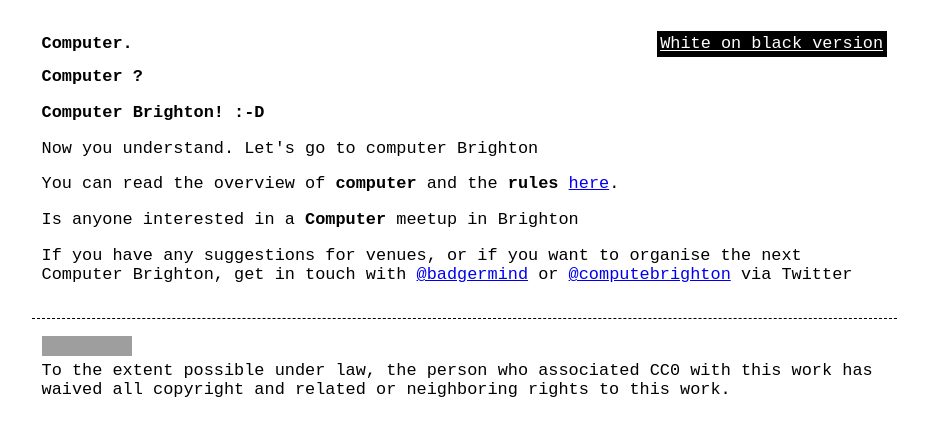
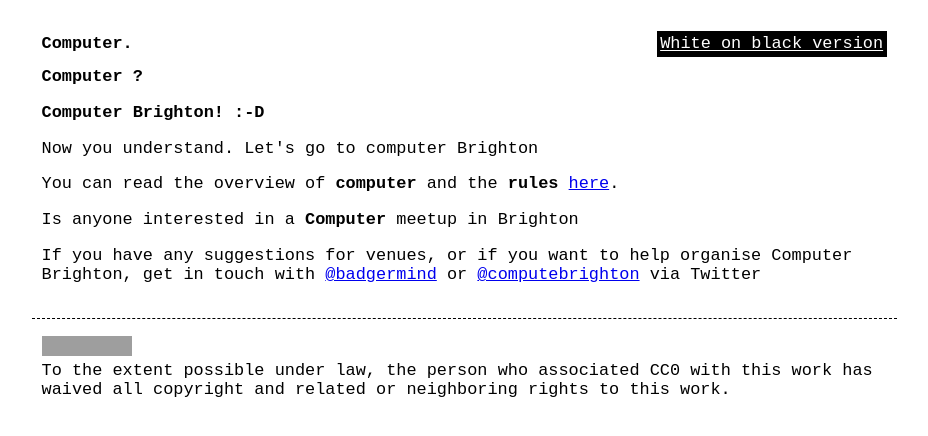
Before and after one commit to computeranonymous/computer, a Jekyll site: the page built from uk_brighton.html, in a window 1280 px wide. Shown: the top 436 px of the page, without its empty margins (176-1104 px from the left). Built offline with Jekyll 4.4.1, drawn with Linux system fonts in a browser that asks for light colours; grey boxes are pictures that could not be loaded.

Commit message:
Update uk_brighton.html

```diff
--- a/uk_brighton.html
+++ b/uk_brighton.html
@@ -20,5 +20,5 @@ title: Computer Brighton
 </p>
 
 <p>
-    If you have any suggestions for venues, or if you want to organise the next Computer Brighton, get in touch with <a href="http://twitter.com/badgermind/">@badgermind</a> or <a href="http://twitter.com/computebrighton">@computebrighton</a> via Twitter
+    If you have any suggestions for venues, or if you want to help organise Computer Brighton, get in touch with <a href="http://twitter.com/badgermind/">@badgermind</a> or <a href="http://twitter.com/computebrighton">@computebrighton</a> via Twitter
 </p>
```
